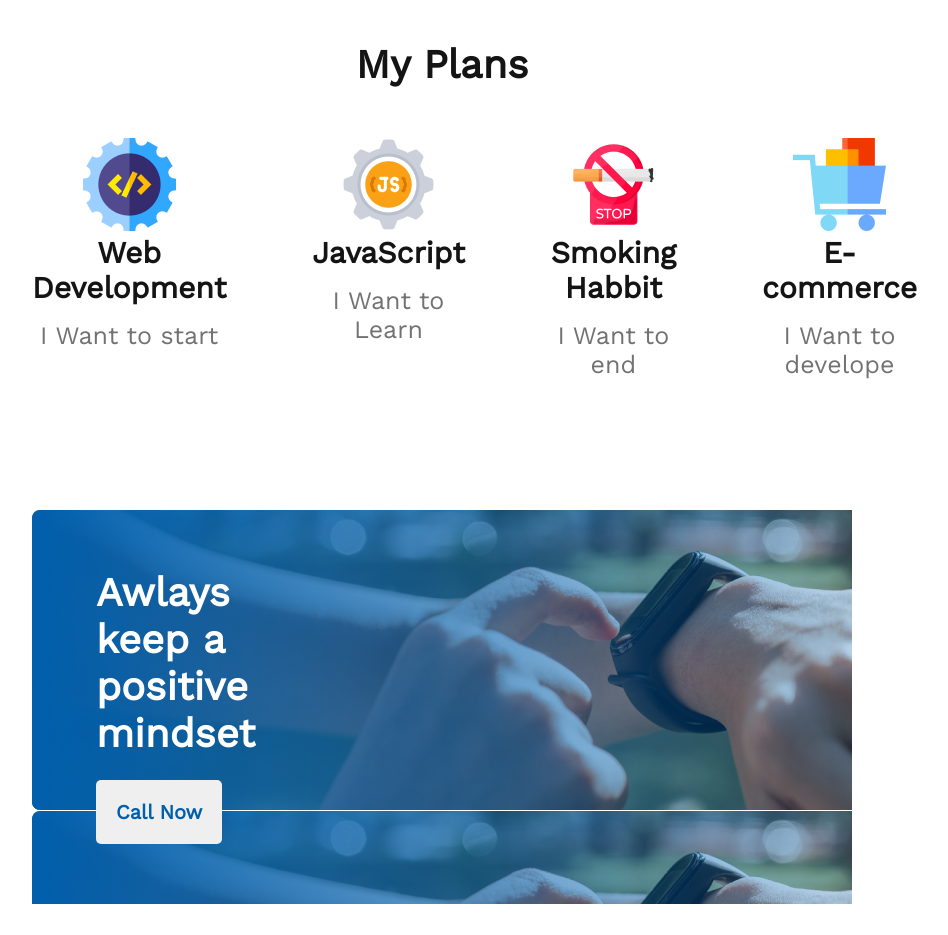
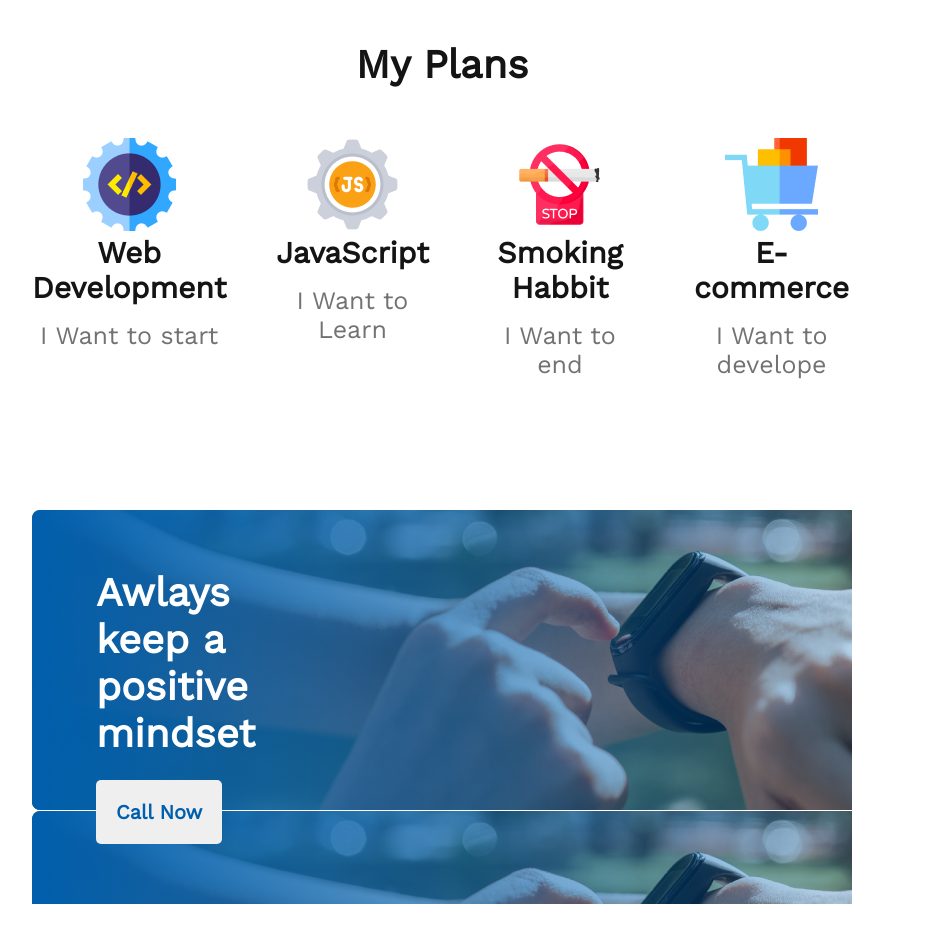
Before and after one commit to limon158/Assignment-repo, a plain HTML site: page index.html in a window 1280 px wide. Shown: the part 2440-3375 px from the top of the page, without its empty margins (198-1146 px from the left). Drawn offline with nearby package versions, Linux system fonts and the light colour scheme.

Commit message:
style update

```diff
--- a/style.css
+++ b/style.css
@@ -69,7 +69,7 @@
 }
 .container {
   display: flex;
-  gap: 86px;
+  gap: 50px;
   margin-top: 50px;
 }
 .content-title {
```
